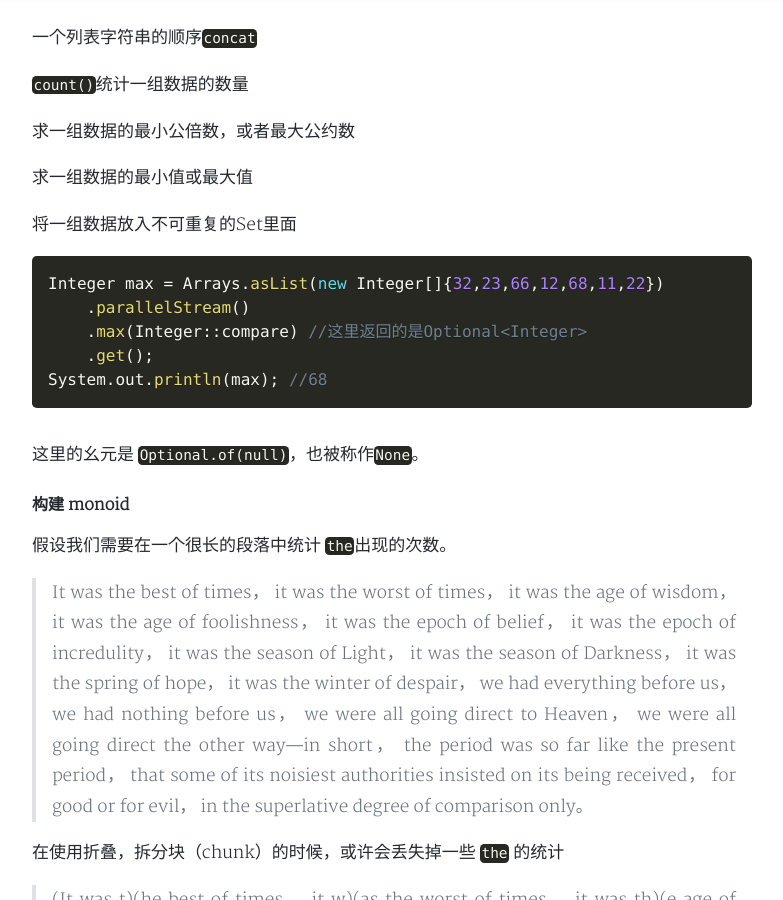
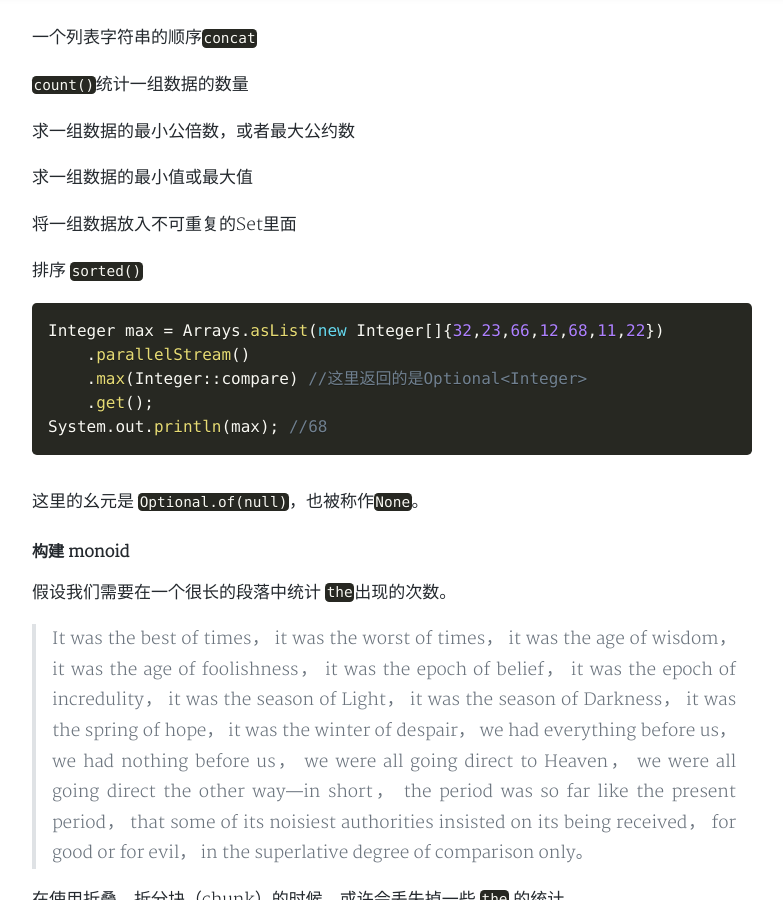
Before and after one commit to ica10888/ica10888.github.io, a Jekyll site: the page built from _posts/2019-12-28-advanced java （四） 并发与共享变量.md, in a window 1280 px wide and 900 px high, scrolled down 14347 px. Shown: the whole window, without its empty margins (248-1031 px from the left). Built offline with Jekyll 4.4.1, drawn with Linux system fonts in a browser that asks for light colours; nearby versions of some CDN libraries; a style sheet for code colours, icons or effects is not loaded.

Commit message:
Update 2019-12-28-advanced java （四） 并发与共享变量.md

````diff
--- a/_posts/2019-12-28-advanced java （四） 并发与共享变量.md
+++ b/_posts/2019-12-28-advanced java （四） 并发与共享变量.md
@@ -510,6 +510,8 @@ System.out.println(sum3); //一定是5050，这里便是 monoid 的并发应用
 
 将一组数据放入不可重复的Set里面
 
+排序 `sorted()`
+
 ``` java
 Integer max = Arrays.asList(new Integer[]{32,23,66,12,68,11,22})
     .parallelStream()
````
